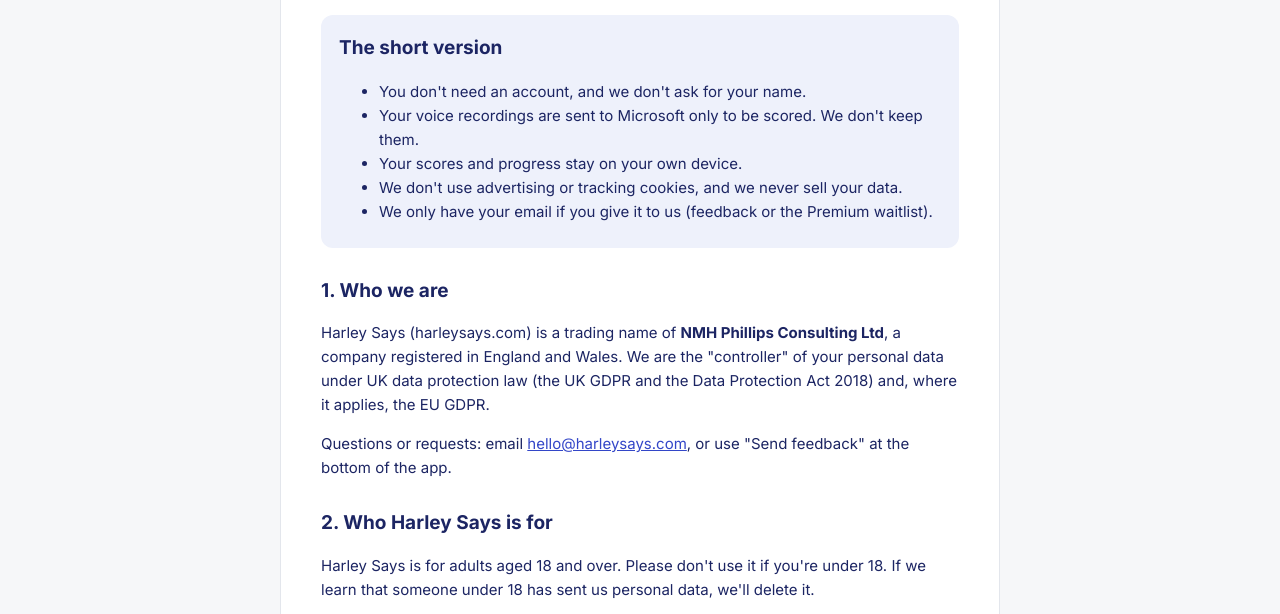
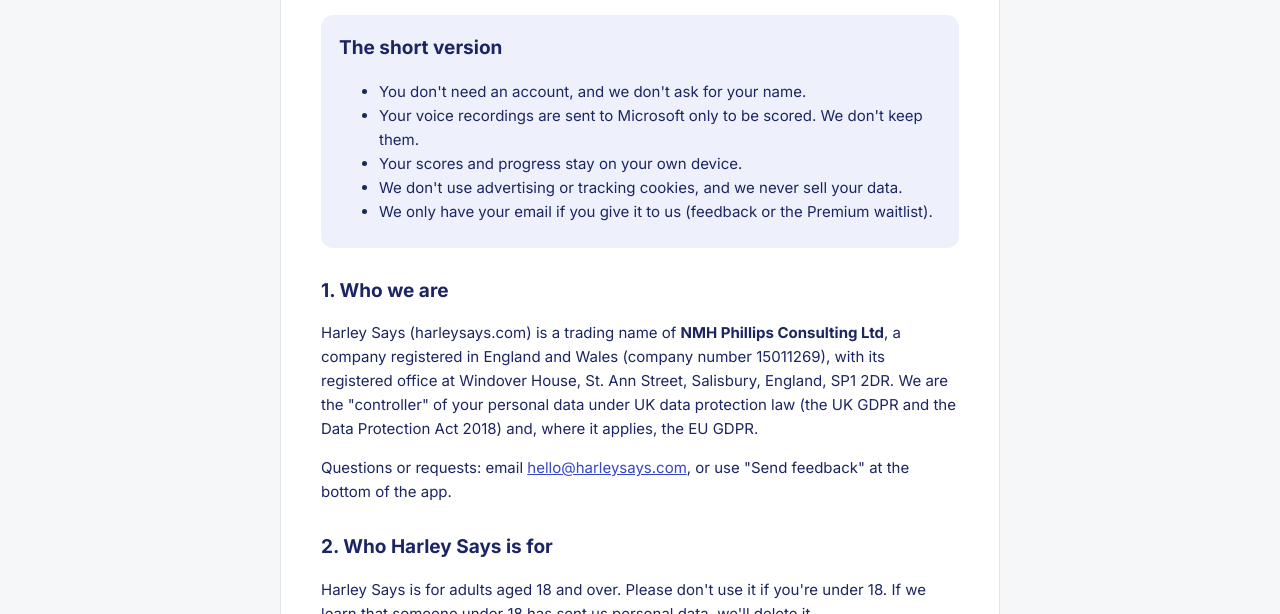
Before and after one commit to nmh-phillips/sayitright, a website: page privacy.html in a window 1280 px wide. Shown: the part 186-800 px from the top of the page. Drawn offline with Linux system fonts and the light colour scheme.

Commit message:
Legal pages: add company number and registered office
Co-Authored-By: Claude Opus 5.5 <noreply@anthropic.com>
Claude-Session: https://claude.ai/code/session_01FdWPR9SCmdGwFqjUJmV89C

```diff
--- a/privacy.html
+++ b/privacy.html
@@ -28,7 +28,7 @@
 </div>
 
 <h2>1. Who we are</h2>
-<p>Harley Says (harleysays.com) is a trading name of <b>NMH Phillips Consulting Ltd</b>, a company registered in England and Wales. We are the "controller" of your personal data under UK data protection law (the UK GDPR and the Data Protection Act 2018) and, where it applies, the EU GDPR.</p>
+<p>Harley Says (harleysays.com) is a trading name of <b>NMH Phillips Consulting Ltd</b>, a company registered in England and Wales (company number 15011269), with its registered office at Windover House, St. Ann Street, Salisbury, England, SP1 2DR. We are the "controller" of your personal data under UK data protection law (the UK GDPR and the Data Protection Act 2018) and, where it applies, the EU GDPR.</p>
 <p>Questions or requests: email <a href="mailto:hello@harleysays.com">hello@harleysays.com</a>, or use "Send feedback" at the bottom of the app.</p>
 
 <h2>2. Who Harley Says is for</h2>
```
Also changed, not shown: terms.html (+1 -1 lines).
